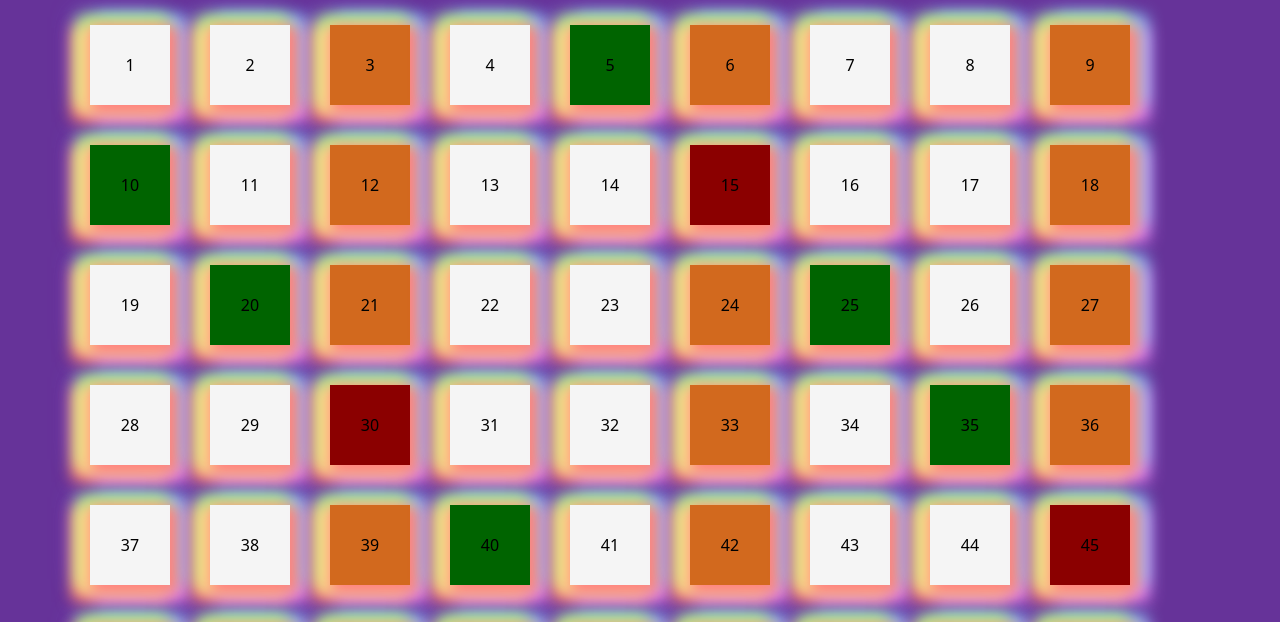
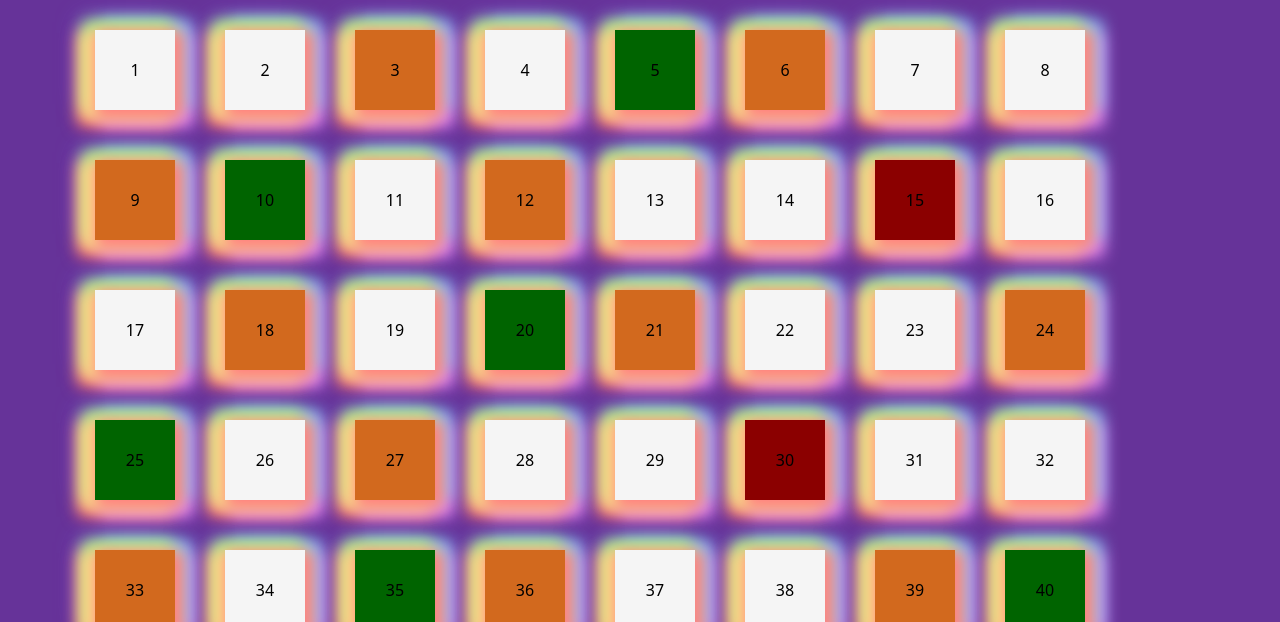
Before and after one commit to Tave23/js-fizzbuzzdom, a plain HTML site: page index.html in a window 1280 px wide. Shown: the part 91-713 px from the top of the page. Drawn offline with nearby package versions, Linux system fonts and the light colour scheme.

Commit message:
tentativo cambio numero all'interno box fallito

```diff
--- a/css/style.css
+++ b/css/style.css
@@ -10,7 +10,7 @@ h1{
 .box {
    height: 80px;
    width: 80px;
-   margin: 20px;
+   margin: 25px;
    background-color: rgb(245, 245, 245);
    color: black;
    display: flex;
--- a/js/script.js
+++ b/js/script.js
@@ -1,4 +1,7 @@
 const row = document.querySelector('.row');
+let multiplo3_5 = '';
+let multiplo3 = '';
+let multiplo5 = '';
 
 for (let i = 1; i <= 100; i++) {
    const box = document.createElement('div');
@@ -9,12 +12,19 @@ for (let i = 1; i <= 100; i++) {
 
    if (!(i % 3) && !(i % 5)) {
       box.classList.add('mult3-5');
+      multiplo3_5 = 'numero multiplo di 3 e 5';
    } else if (!(i % 3)) {
       box.classList.add('mult3');
+      multiplo3 = 'numero multiplo di 3';
    } else if (!(i % 5)) {
       box.classList.add('mult5');
+      multiplo3 = 'numero multiplo di 5';
    }
 
    console.log(i);
 
 }
+
+document.getElementsByClassName("mult3-5").innerHTML = multiplo3_5;
+document.getElementsByClassName("mult3").innerHTML = multiplo3;
+document.getElementsByClassName("mult5").innerHTML = multiplo5;
```
